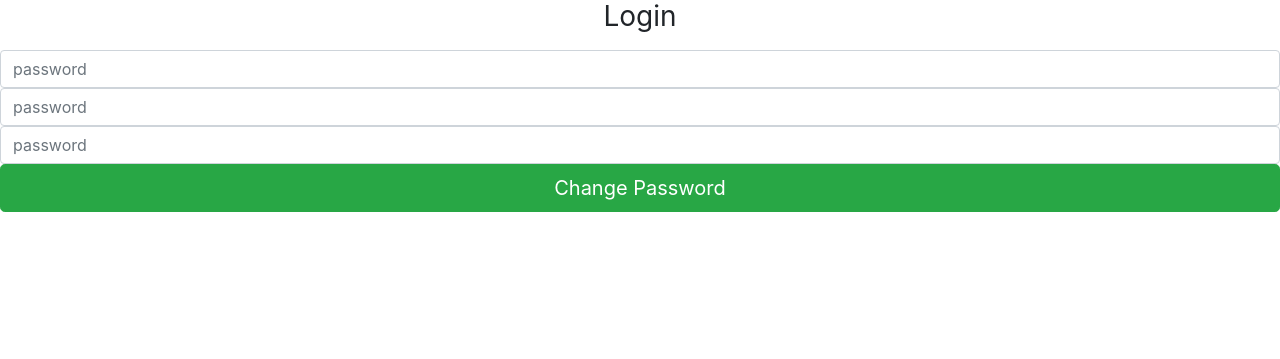
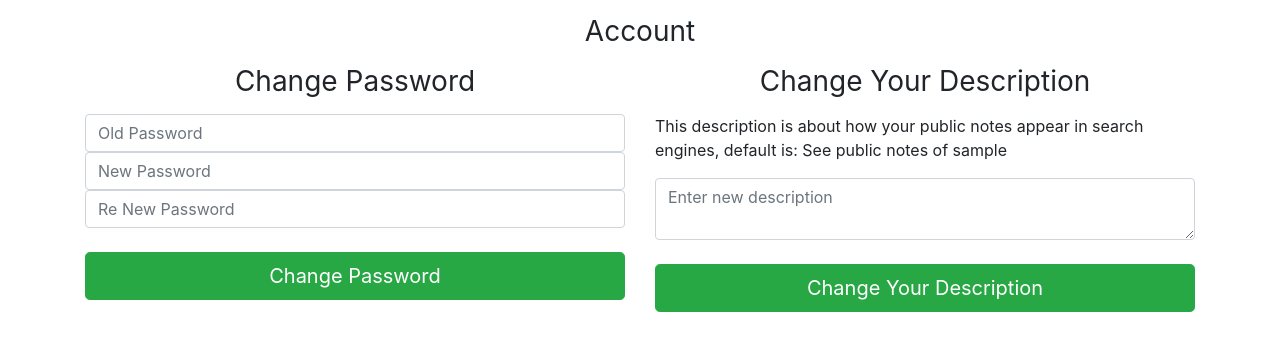
Before and after one commit to librenotes/web, a Flask app: page /account/ in a window 1280 px wide. Shown: the part 73-432 px from the top of the page. Run offline with Flask 2, Linux system fonts and the light colour scheme; a user stored in the database is signed in; parts of the project's set-up code (start-up, migrations or seed data) failed here and were passed over; some libraries are stand-ins or nearby versions.

Commit message:
title and meta tags for search engine optimization, account page changed, some minor fixes on routes

```diff
--- a/project/blueprints/account/controller.py
+++ b/project/blueprints/account/controller.py
@@ -1,22 +1,22 @@
-from flask import redirect, url_for, request, session, Blueprint, render_template
-from .forms import ChangePasswordForm
+from flask import redirect, url_for, request, Blueprint, render_template
+from .forms import ChangePasswordForm, ChangeDescription
+from werkzeug.security import generate_password_hash
 from flask_login import current_user, login_required
-from werkzeug.security import check_password_hash, generate_password_hash
 from project import db
-from project.helpers import Flasher
+from project.helpers import Flasher, AuthHelper
 
 bp_account = Blueprint('app_account', __name__, url_prefix='/account')
 
 
+@bp_account.route("/change", methods=["POST"])
 @login_required
-@bp_account.route("/change", methods=["POST"])
 def change_pass_post():
     form = ChangePasswordForm(request.form)
     if form.validate():
-        if check_password_hash(current_user.password, form.password.data) and check_password_hash(
-                current_user.random_hashed, session.get('rand_key')):
+        if AuthHelper.check_password(current_user, form.password.data) and AuthHelper.check_session_validation(
+                current_user):
             current_user.password = generate_password_hash(form.new_password.data)
-            current_user.encrypt_rand_key(form.new_password.data, session.get('rand_key'))
+            current_user.encrypt_rand_key(form.new_password.data, AuthHelper.get_random_key())
             db.session.commit()
             Flasher.flash("Your password is successfully changed", "success")
             return redirect(url_for("app_notes.notes", username=current_user.username))
@@ -29,8 +29,24 @@ def change_pass_post():
         return redirect(url_for("app_notes.notes", username=current_user.username))
 
 
+@bp_account.route("/", methods=["GET"])
 @login_required
-@bp_account.route("/", methods=["GET"])
 def change_pass_get():
-    form = ChangePasswordForm()
-    return render_template("account.html.j2", form=form)
+    return render_template("account.html.j2", form=ChangePasswordForm(), description_form=ChangeDescription())
+
+
+@bp_account.route("/changedescription", methods=["POST"])
+@login_required
+def change_description_post():
+    form = ChangeDescription(request.form)
+    if form.validate():
+        if AuthHelper.check_session_validation(current_user):
+            current_user.description = form.description.data
+            db.session.commit()
+            Flasher.flash("Your description is successfully changed", "success")
+        else:
+            Flasher.flash("Are you fake?",
+                          category='warning')
+    else:
+        Flasher.flash_errors(form)
+    return redirect(url_for("app_notes.notes", username=current_user.username))
--- a/project/blueprints/account/forms.py
+++ b/project/blueprints/account/forms.py
@@ -1,11 +1,18 @@
 from flask_wtf import FlaskForm
-from wtforms import StringField, PasswordField, validators
-from wtforms.validators import InputRequired
+from wtforms import StringField, PasswordField, validators, TextAreaField
+from wtforms.validators import InputRequired, Length
 
 
 class ChangePasswordForm(FlaskForm):
     password = PasswordField("Current Password", validators=[InputRequired('Please enter your password.')])
-    new_password = PasswordField("New Password", validators=[InputRequired('Please enter your new password.')])
+    new_password = PasswordField("New Password", validators=[InputRequired('Please enter your new password.'),
+                                                             Length(min=3, max=25,
+                                                                    message="Your password length must be consist of at least 3, at most 25 characters.")])
     re_new_password = PasswordField("Repeat New Password",
                                     validators=[InputRequired('Please enter your new password again.'),
                                                 validators.EqualTo('re_new_password', message='Passwords must match')])
+
+
+class ChangeDescription(FlaskForm):
+    description = TextAreaField("Enter new description",
+                                validators=[InputRequired('Please enter a description about your notes')])
--- a/project/blueprints/index/controller.py
+++ b/project/blueprints/index/controller.py
@@ -23,7 +23,8 @@ def logout():
 def index():
     form = ContactForm()
     github_feed = get_commit_messages()
-    return render_template("index.html.j2", form=form, github_feed=github_feed)
+    return render_template("index.html.j2", form=form, github_feed=github_feed, title="Librenotes | Welcome",
+                           description="We handle your notes and really don't give a F*!@ where you stayed yesterday night.")
 
 
 @bp_index.route("/contact", methods=["POST"])
@@ -51,6 +52,7 @@ def createdb():
     user.password = generate_password_hash('asd')
     user.email = 'asd@gmail.com'
     user.generate_encryption_keys('asd')
+    user.is_confirmed = True
     db.session.add(user)
     db.session.commit()
     login_user(user)
--- a/project/blueprints/login/controller.py
+++ b/project/blueprints/login/controller.py
@@ -13,7 +13,8 @@ def login_get():
         Flasher.flash("You are already logged in", "success")
         return redirect(url_for('app_notes.notes', username=current_user.username))
     else:
-        return render_template("login.html.j2", form=LoginForm())
+        return render_template("login.html.j2", form=LoginForm(), title="Librenotes | Login",
+                               description="Login to your account to see your private notes")
 
 
 @bp_login.route("/signin", methods=["POST"])
--- a/project/blueprints/register/controller.py
+++ b/project/blueprints/register/controller.py
@@ -15,7 +15,8 @@ def register_get():
         Flasher.flash("You are already logged in", "success")
         return redirect(url_for('app_notes.notes', username=current_user.username))
 
-    return render_template("register.html.j2", form=RegisterForm())
+    return render_template("register.html.j2", form=RegisterForm(), title="Librenotes | Register",
+                           description="Make your notes free, register now!")
 
 
 @bp_register.route("/signup", methods=["POST"])
--- a/project/helpers.py
+++ b/project/helpers.py
@@ -25,7 +25,7 @@ class NoteHelper:
                     .order_by(Note.updated_on.desc()).all():
                 note_ = note.decrypt(AuthHelper.get_random_key())
                 notes.append(note_)
-            return notes
+            return notes, searched_user
 
         else:
             return None
--- a/project/models.py
+++ b/project/models.py
@@ -30,6 +30,7 @@ class User(db.Model, UserMixin):
     categories = db.relationship('Category', secondary=category_user,
                                  lazy='joined', backref=db.backref('users', lazy='joined'))
     is_confirmed = db.Column(db.Boolean, default=False)
+    description = db.Column(db.Text, unique=False, nullable=True)
 
     def __init__(self): pass
 
--- a/project/templates/account.html.j2
+++ b/project/templates/account.html.j2
@@ -3,21 +3,42 @@
 
 {% block styles %}
     {{ super() }}
-    <link rel="stylesheet" href="{{ url_for('static', filename='css/login.css') }}">
 {% endblock %}
 
 {% block content %}
-
-    <form class="form-changepass" method="post" action="{{ url_for('app_account.change_pass_post') }}">
-        <h1 class="h3 mb-3 font-weight-normal text-center">Login</h1>
+    <h1 class="h3 mb-3 font-weight-normal text-center" style="padding-top: 15px;">Account</h1>
+    <div class="container">
+        <div class="row">
+            <div class="col-md-6">
+                <form class="form-signin" method="post" action="{{ url_for('app_account.change_pass_post') }}">
                     {{ messageflash.flash() }}
                     {{ form.csrf_token }}
-        <label for="inputCurrentPassword" class="sr-only">Password</label>
-        {{ form.password(class_="form-control", placeholder="password") }}
+                    <h2 class="h3 mb-3 font-weight-normal text-center">Change Password</h2>
+                    <label for="inputCurrentPassword" class="sr-only">Old Password</label>
+                    {{ form.password(class_="form-control", placeholder="Old Password") }}
                     <label for="inputNewPassword" class="sr-only">New Password</label>
-        {{ form.new_password(class_="form-control", placeholder="password") }}
+                    {{ form.new_password(class_="form-control", placeholder="New Password") }}
                     <label for="inputPassword" class="sr-only">Re New Password</label>
-        {{ form.re_new_password(class_="form-control", placeholder="password") }}
+                    {{ form.re_new_password(class_="form-control", placeholder="Re New Password") }}
+                    <br>
                     <button class="btn btn-lg btn-success btn-block" type="submit">Change Password</button>
+                    <br>
                 </form>
+            </div>
+            <div class="col-md-6">
+                <form class="form-signin" method="post" action="{{ url_for('app_account.change_description_post') }}">
+                    {{ messageflash.flash() }}
+                    {{ description_form.csrf_token }}
+                    <h2 class="h3 mb-3 font-weight-normal text-center">Change Your Description</h2>
+                    <p>This description is about how your public notes appear in search engines, default is: <span>See public notes of {{ current_user.username }}</span>
+                    </p>
+                    <label for="inputCurrentPassword" class="sr-only">Old Password</label>
+                    {{ description_form.description(class_="form-control", placeholder="Enter new description") }}
+                    <br>
+                    <button class="btn btn-lg btn-success btn-block" type="submit">Change Your Description</button>
+                    <br></br>
+                </form>
+            </div>
+        </div>
+    </div>
 {% endblock %}
--- a/project/templates/base.html.j2
+++ b/project/templates/base.html.j2
@@ -1,6 +1,8 @@
 <!DOCTYPE html>
 <html lang="en">
 <head>
+    <title>{{ title | default("Librenotes") }}</title>
+    <meta name="description" content="{{ description | default("We respect your privacy") }}">
     <meta charset="utf-8">
     <meta name="viewport" content="width=device-width, initial-scale=1, shrink-to-fit=no">
     {% block styles %}
```
Also changed, not shown: project/blueprints/notes/controller.py (+11 -5 lines). Lines whose indentation alone changed are shown as unchanged.
